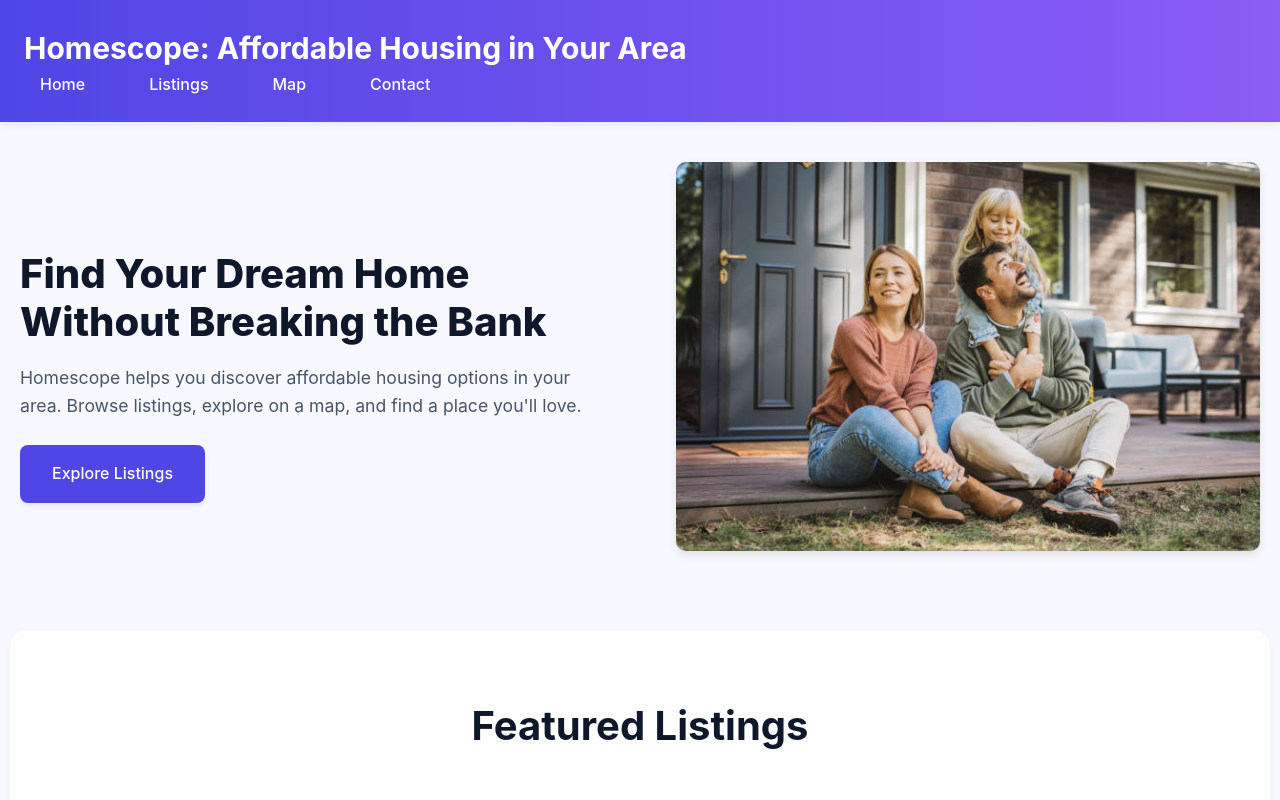
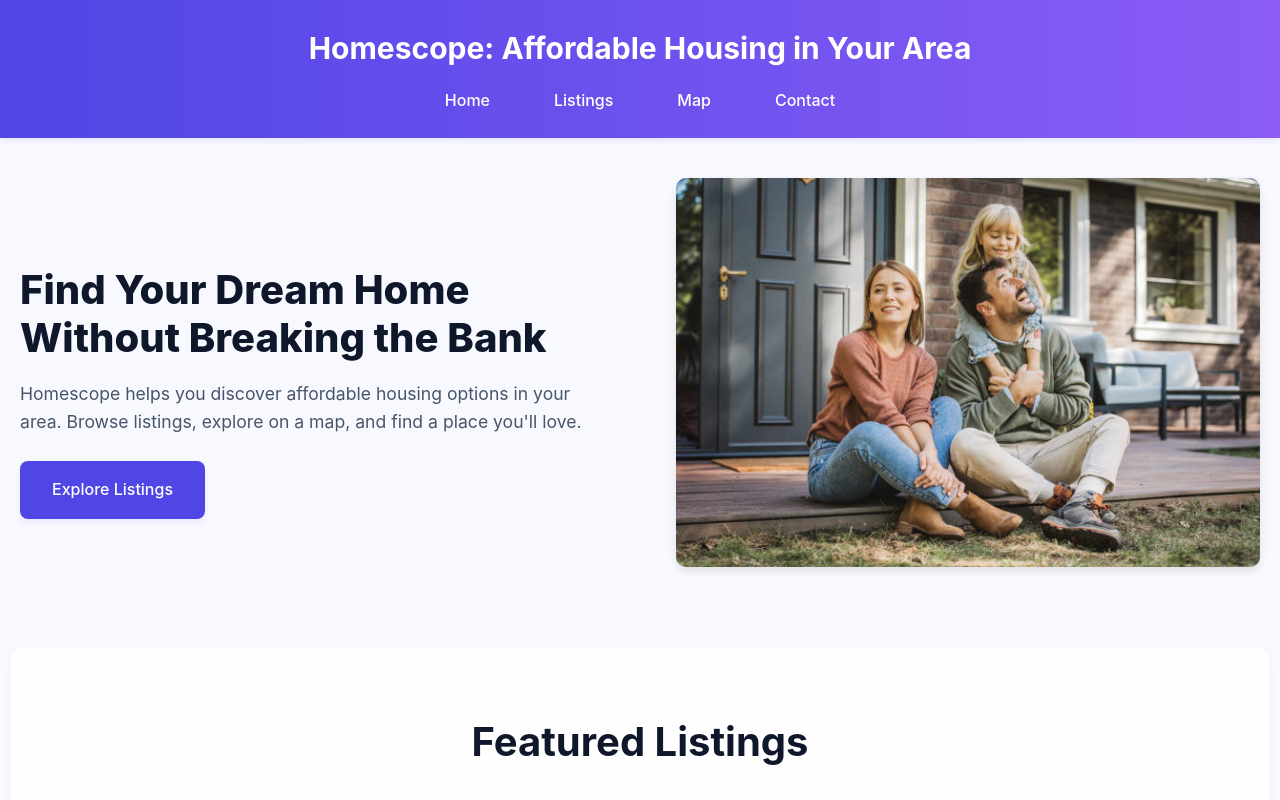
Before and after one commit to Himuks/HomescopeV2, a plain HTML site: page index.html in a window 1280 px wide. Shown: the top 800 px of the page. Drawn offline with Linux system fonts and the light colour scheme.

Commit message:
Add files via upload

```diff
--- a/styles.css
+++ b/styles.css
@@ -32,21 +32,26 @@ header {
   top: 0;
   z-index: 100;
   box-shadow: var(--shadow);
+  display: flex;
+  flex-direction: column;
+  align-items: center; /* Center items horizontally */
 }
 
-.header-content {
-  max-width: 1200px;
-  margin: 0 auto;
-  display: flex;
-  justify-content: space-between;
-  align-items: center;
-}
-
-h1 {
+/* Center the main heading */
+header h1 {
   font-size: 1.875rem;
   font-weight: 700;
   color: var(--white);
-  margin: 0;
+  margin: 0 0 1rem 0; /* Add bottom margin for spacing */
+  text-align: center; /* Center text */
+  width: 100%; /* Full width */
+}
+
+/* Adjust nav to be centered below heading */
+nav {
+  width: 100%;
+  display: flex;
+  justify-content: center;
 }
 
 nav ul {
@@ -55,6 +60,7 @@ nav ul {
   list-style: none;
   margin: 0;
   padding: 0;
+  justify-content: center; /* Center nav items */
 }
 
 nav a {
```
